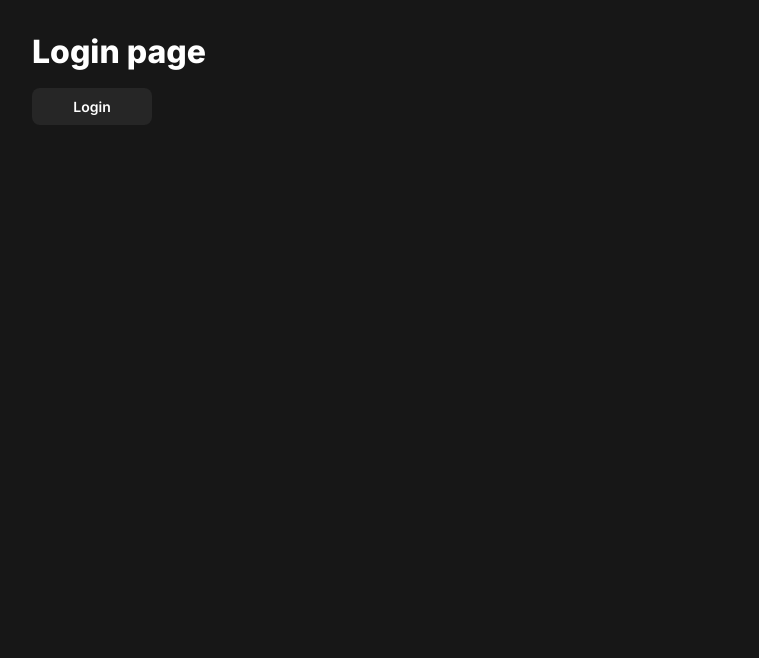
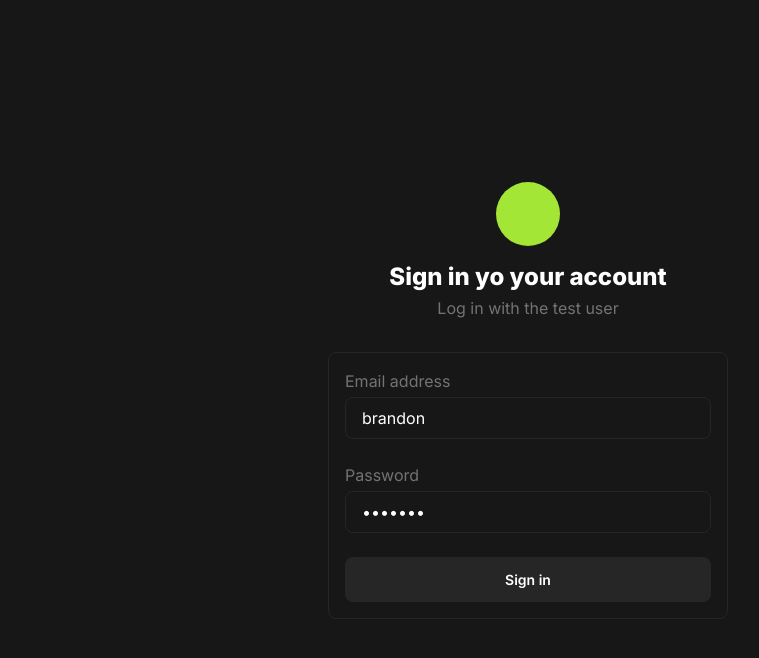
Before and after one commit to brandonpaldom/heroes-app, a React (Vite) app: page /login in a window 1280 px wide. Shown: the top 658 px of the page, without its empty margins (112-871 px from the left). Built offline with nearby package versions, Linux system fonts and the light colour scheme; the HTML template or start-up script is replaced by a standard one.

Commit message:
Improvements in login

```diff
--- a/src/auth/pages/LoginPage.jsx
+++ b/src/auth/pages/LoginPage.jsx
@@ -17,11 +17,37 @@ export function LoginPage() {
 
   return (
     <div className={styles.background}>
-      <div className={styles.container}>
-        <h1 className={styles.title}>Login page</h1>
-        <button onClick={onLogin} className={styles.button}>
-          Login
-        </button>
+      <div className={`${styles.container} animate__animated animate__fadeIn`}>
+        <div className={styles.avatar} />
+        <h1 className={styles.title}>Sign in yo your account</h1>
+        <p className={styles.subtitle}>Log in with the test user</p>
+        <div className={styles.form}>
+          <label className={styles['input-container']}>
+            <span className={styles.label}>Email address</span>
+            <input
+              type="text"
+              name="username"
+              id="username"
+              className={styles.input}
+              value="brandon"
+              readOnly
+            />
+          </label>
+          <label className={styles['input-container']}>
+            <span className={styles.label}>Password</span>
+            <input
+              type="password"
+              name="password"
+              id="password"
+              className={styles.input}
+              value="brandon"
+              readOnly
+            />
+          </label>
+          <button onClick={onLogin} className={styles.button}>
+            Sign in
+          </button>
+        </div>
       </div>
     </div>
   );
--- a/src/auth/pages/LoginPage.module.css
+++ b/src/auth/pages/LoginPage.module.css
@@ -1,4 +1,105 @@
 .background {
+  background-color: #171717;
+  color: white;
+  height: 100vh;
+  display: flex;
+  align-items: center;
+  justify-content: center;
+}
+
+.container {
+  width: 400px;
+  display: flex;
+  flex-direction: column;
+}
+
+.avatar {
+  width: 64px;
+  height: 64px;
+  background-color: #a3e635;
+  align-self: center;
+  margin-bottom: 1rem;
+  border-radius: 9999px;
+}
+
+.title {
+  font-size: 1.5rem;
+  font-weight: 800;
+  text-align: center;
+}
+
+.subtitle {
+  color: #737373;
+  text-align: center;
+  margin-top: 0.25rem;
+}
+
+.form {
+  display: flex;
+  flex-direction: column;
+  gap: 1.5rem;
+  border: 1px solid #262626;
+  padding: 1rem;
+  margin-top: 2rem;
+  border-radius: 0.5rem;
+}
+
+.input-container {
+  display: flex;
+  flex-direction: column;
+}
+
+.label {
+  color: #737373;
+}
+
+.input {
+  margin-top: 0.25rem;
+  background-color: #171717;
+  border: 1px solid #262626;
+  font-family: 'Inter', sans-serif;
+  font-size: 1rem;
+  line-height: 1.5;
+  padding: 0.5rem 1rem;
+  color: white;
+  border-radius: 0.5rem;
+
+  transition-property: background-color;
+  transition-timing-function: cubic-bezier(0.4, 0, 0.2, 1);
+  transition-duration: 300ms;
+}
+
+.input:hover {
+  background-color: black;
+}
+
+.input:focus {
+  background-color: black;
+}
+
+.button {
+  background-color: #262626;
+  border-radius: 0.5rem;
+  border: none;
+  color: white;
+  cursor: pointer;
+  font-family: 'Inter', sans-serif;
+  font-size: 0.875rem;
+  font-weight: 600;
+  line-height: 1.5;
+  padding: 0.75rem 1rem;
+
+  transition-property: color, background-color;
+  transition-timing-function: cubic-bezier(0.4, 0, 0.2, 1);
+  transition-duration: 300ms;
+}
+
+.button:hover {
+  background-color: #a3e635;
+  color: #171717;
+}
+
+/* .background {
   background-color: #171717;
   color: white;
   height: 100vh;
@@ -39,4 +140,4 @@
 .button:hover {
   background-color: #a3e635;
   color: #171717;
-}
+} */
```
